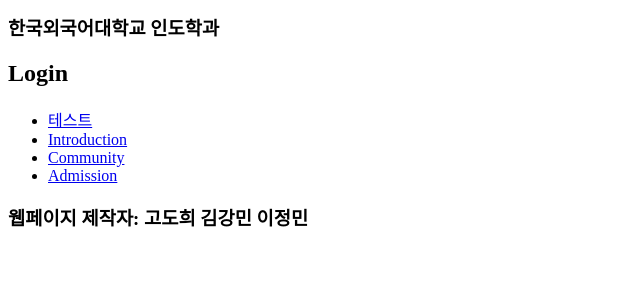
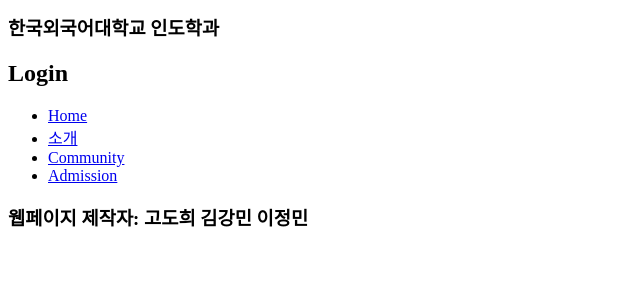
Before and after one commit to Hindi-com/IndianStudies.Github.io, a Python web app: template templates/base.html in a window 1280 px wide. Shown: the part 141-441 px from the top of the page, without its empty margins (0-640 px from the left). Run offline with Jinja, Linux system fonts and the light colour scheme; the template is opened without the code that fills it, so the values that code supplies are empty.

Commit message:
text modify

```diff
--- a/templates/base.html
+++ b/templates/base.html
@@ -28,10 +28,10 @@
             <div class="collapse navbar-collapse" id="navbarNav">
                 <ul class="navbar-nav">
                     <li class="nav-item">
-                        <a class="nav-link active" href="#">테스트</a>
+                        <a class="nav-link active" href="#">Home</a>
                     </li>
                     <li class="nav-item">
-                        <a class="nav-link" href="#">Introduction</a>
+                        <a class="nav-link" href="#">소개</a>
                     </li>
                     <li class="nav-item">
                         <a class="nav-link" href="#">Community</a>
```
